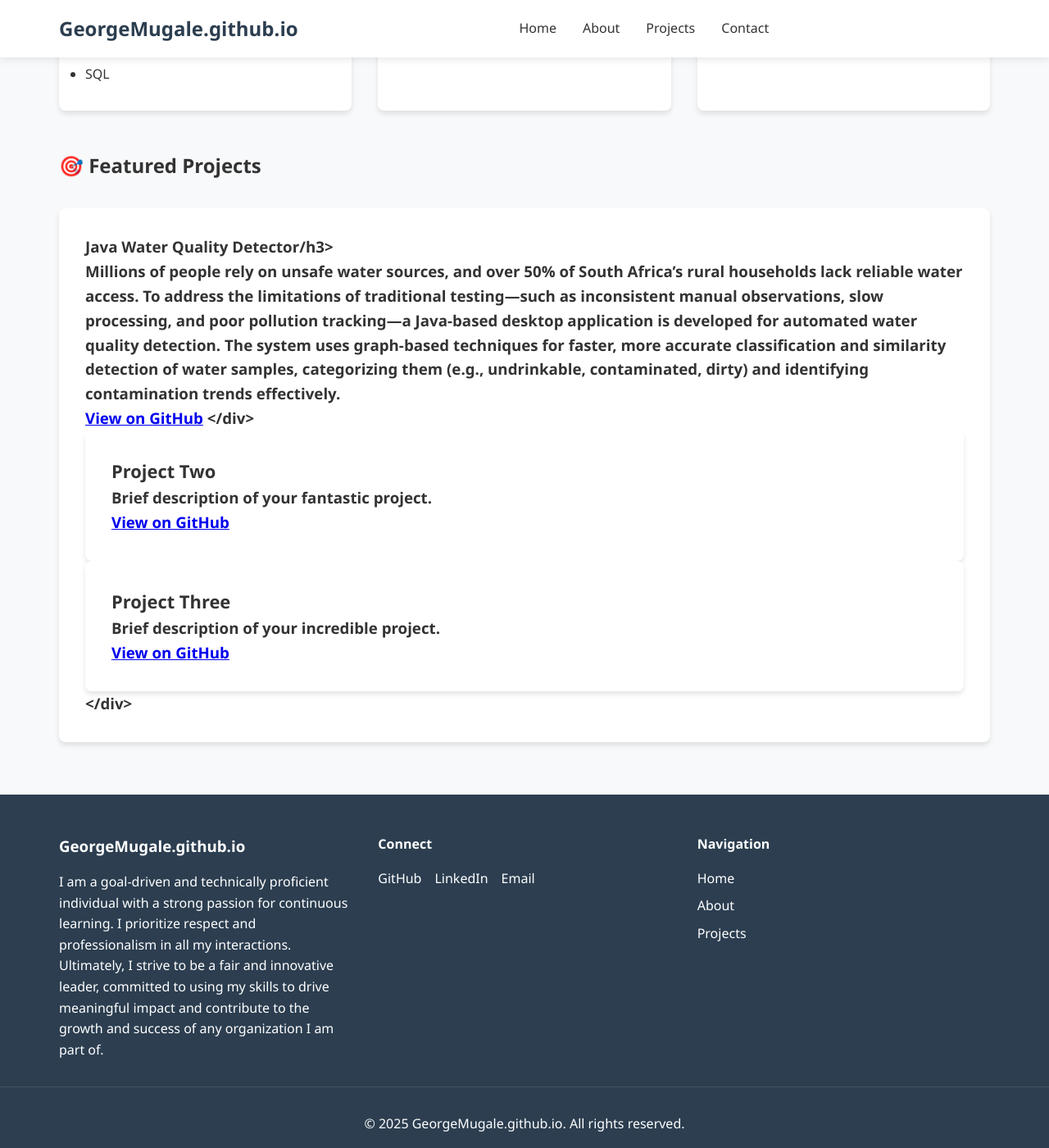
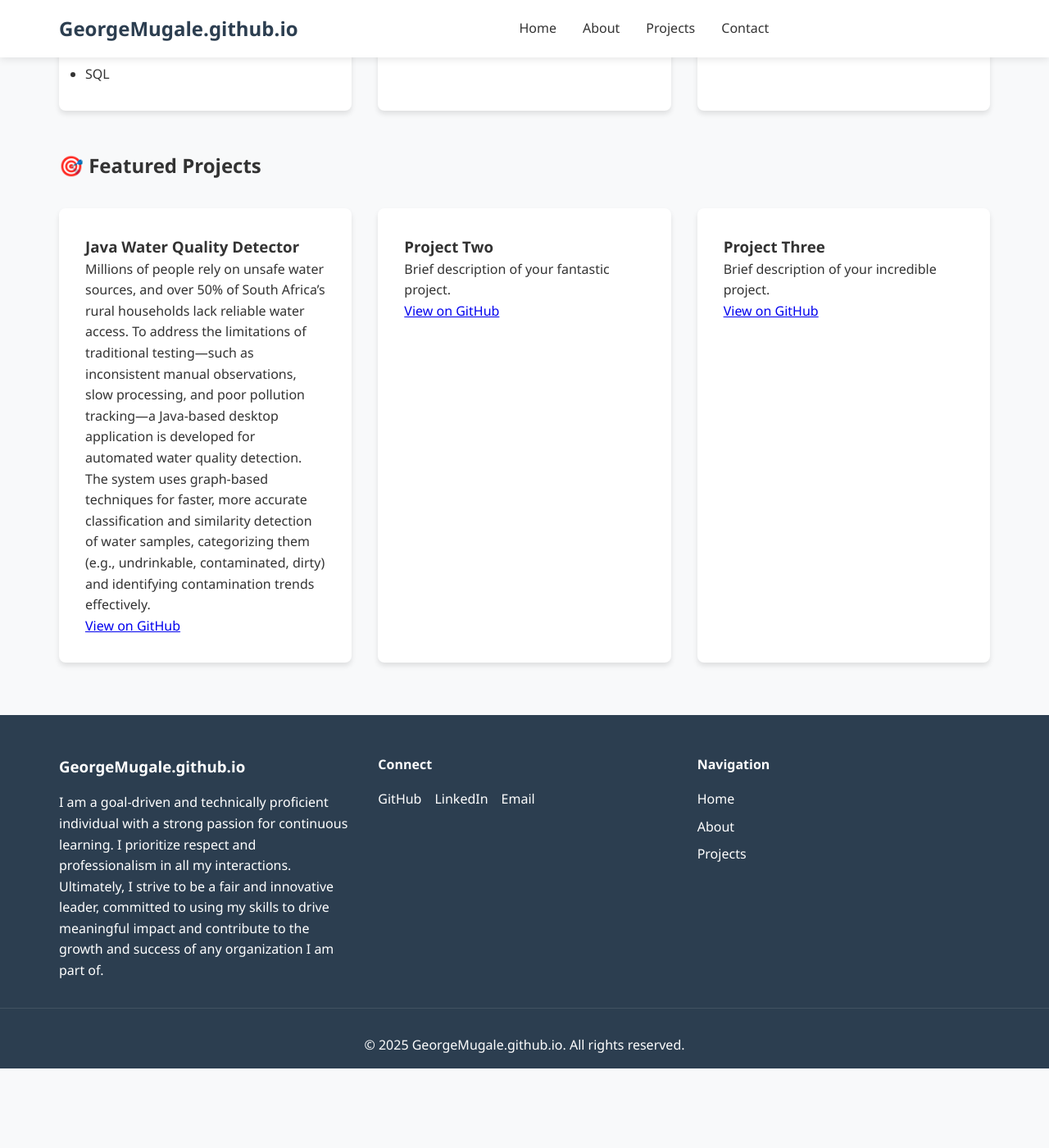
Before and after one commit to GeorgeMugale/GeorgeMugale.github.io, a Jekyll site: the page built from index.md, in a window 1280 px wide and 1400 px high, scrolled down 930 px. Shown: the whole window at 82% size. Built offline with Jekyll 4.4.1, drawn with Linux system fonts in a browser that asks for light colours; after the commit the page ends 2233 px from its top, so only the background shows below that.

```diff
--- a/index.md
+++ b/index.md
@@ -65,7 +65,7 @@ problem-solving mindset
 
 <div class="projects-grid">
     <div class="project-card">
-        <h3>Java Water Quality Detector/h3>
+        <h3>Java Water Quality Detector</h3>
         <p>Millions of people rely on unsafe water sources, and over 50% of South Africa’s rural households lack reliable water access. To address the limitations of traditional testing—such as inconsistent manual observations, slow processing, and poor pollution tracking—a Java-based desktop application is developed for automated water quality detection. The system uses graph-based techniques for faster, more accurate classification and similarity detection of water samples, categorizing them (e.g., undrinkable, contaminated, dirty) and identifying contamination trends effectively.</p>
         <a href="[https://github.com/georgemugale/project1](https://github.com/GeorgeMugale/CSC3-Mini-Project)">View on GitHub</a>
     </div>
```
